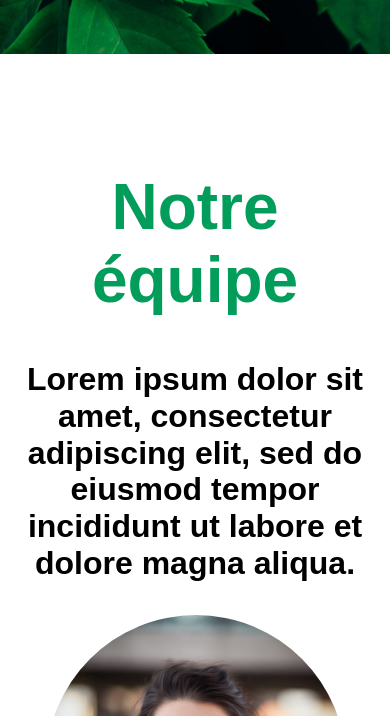
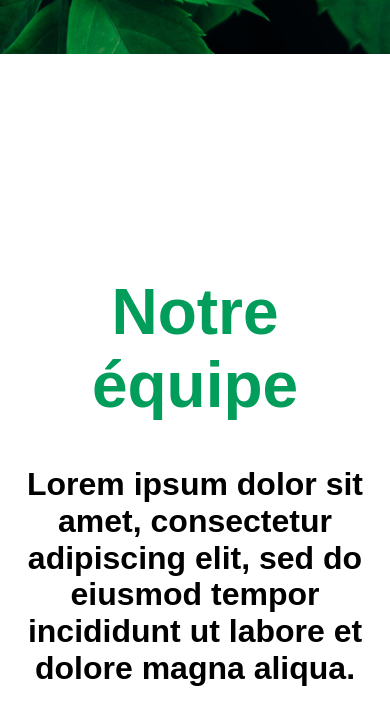
Before and after one commit to hoslindo/Image-de-Studinventive, a plain HTML site: page Module1/Challenge/index.html in a window 390 px wide. Shown: the part 646-1362 px from the top of the page. Drawn offline with Linux system fonts and the light colour scheme.

Commit message:
Etat au 31 mars 2023: Encore une correction d'erreur !!

```diff
--- a/Module1/Challenge/index.html
+++ b/Module1/Challenge/index.html
@@ -35,6 +35,8 @@
             </section>
 
             <section id="Notre_equipe">
+                <div class="bande-blanche">
+                </div>   <!-- pour faire une bande blanche de la hauteur du header -->
                 <h1 id="titre-Notre_equipe" class="titre-section">Notre équipe</h1>
                 <p>Lorem ipsum dolor sit amet, consectetur adipiscing elit, sed do eiusmod tempor incididunt ut labore et dolore magna aliqua.</p>
 
@@ -88,6 +90,8 @@
             </section>
 
             <section id="Nos_services">
+                <div class="bande-blanche">
+                </div>   <!-- pour faire une bande blanche de la hauteur du header -->
                 <h1 id="titre-Nos_services" class="titre-section">Nos services</h1>
                 <div id="pictos-Nos_services">
                     <div id="creation-Nos_services">
--- a/Module1/Challenge/style.css
+++ b/Module1/Challenge/style.css
@@ -105,7 +105,7 @@ header nav a {
 }
 /* Codage de la section Notre_equipe */
 #Notre_equipe {
-    padding-top: var(--headerheight);
+    /* padding-top: var(--headerheight); */
     border-bottom: 1px white solid;
 }
 #titre-Notre_equipe {
@@ -185,7 +185,7 @@ header nav a {
 }
 /* Codage de la section Nos_services */
 #Nos_services {
-    padding-top: var(--headerheight);
+    /* padding-top: var(--headerheight); */
     border-bottom: 1px white solid;
 }
 #titre-Nos_services {
@@ -463,7 +463,7 @@ header nav a {
 /* Adaptation au header */
 @media screen and (max-width:500px) {
     .bande-blanche {
-        height: calc(var(--headerbigheight)-1px);
+        height: var(--headerbigheight);
     }
 
     header {
```
